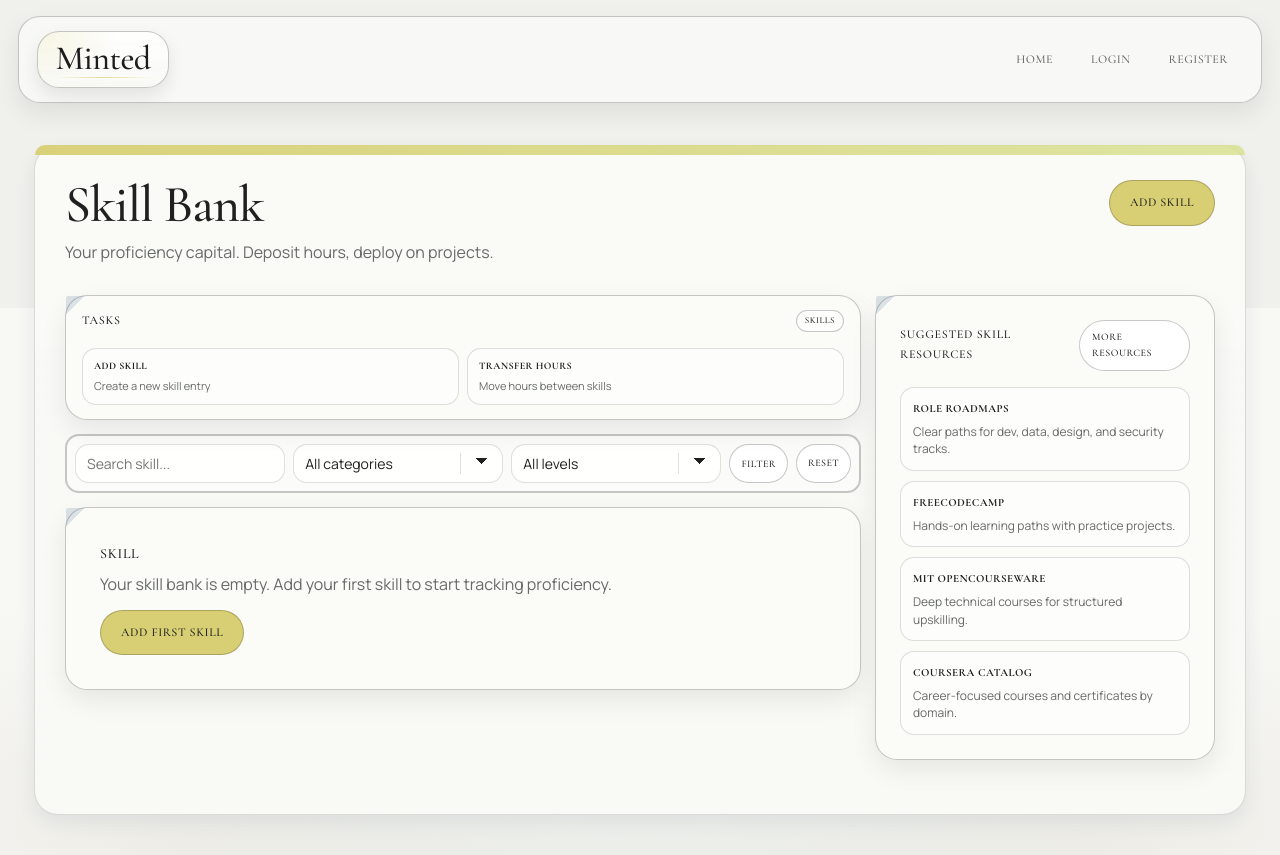
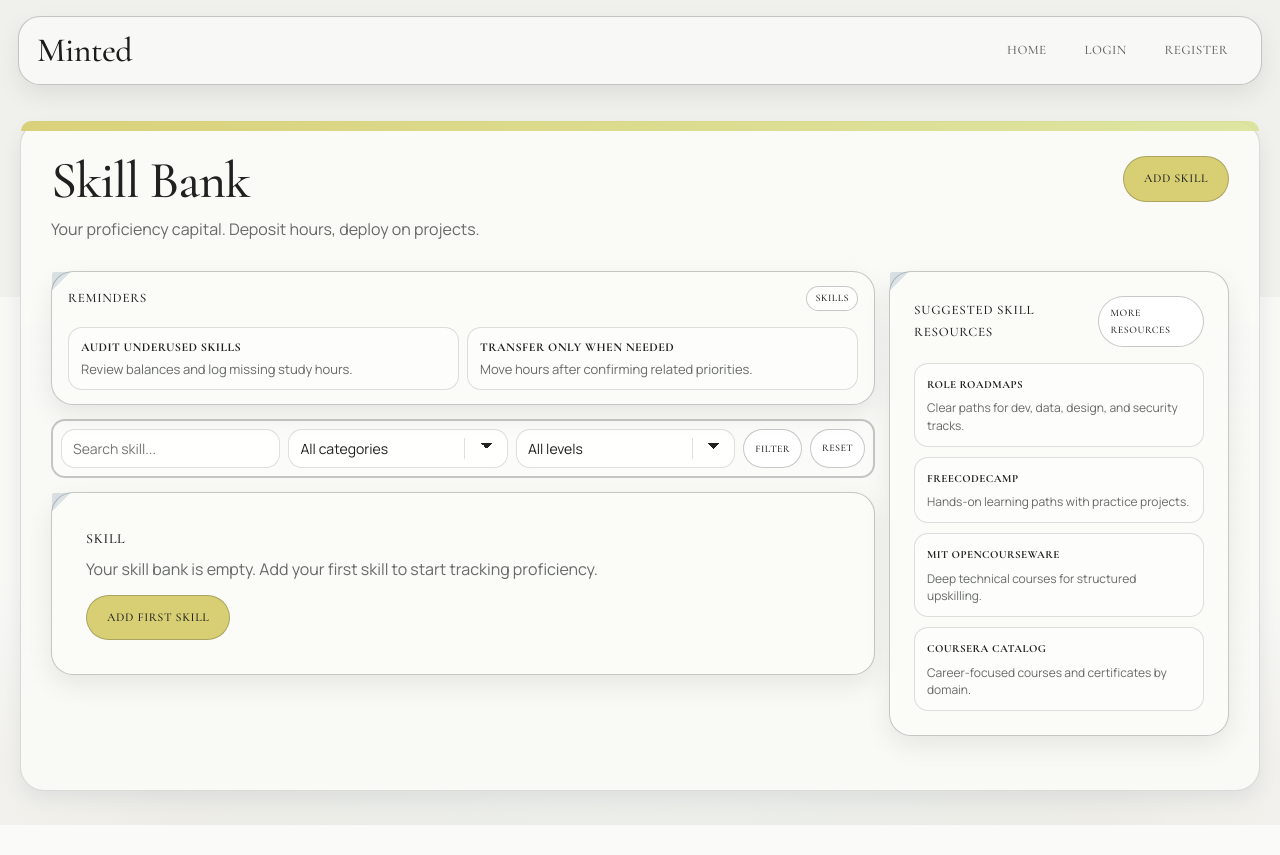
Before and after one commit to khtvi/minted, a Python web app: template templates/skills.html in a window 1280 px wide. After the commit the page ends 825 px from the top, so only its background shows below. Run offline with Jinja, Linux system fonts and the light colour scheme; the template is opened without the code that fills it, so the values that code supplies are empty.

Commit message:
fix design errors

```diff
--- a/app.py
+++ b/app.py
@@ -587,7 +587,7 @@ def register():
         user = User(email, pin, email=email)
         users.append(user)
         save_users()
-        session["show_tour"] = True
+        session["show_tour"] = False
         session["username"] = user.username
         session["display_name"] = user.name or user.username
         flash("Account created! Let's finish your profile.", "success")
@@ -639,6 +639,7 @@ def welcome():
             return redirect(url_for("welcome"))
         user.name = name
         save_users()
+        session["show_tour"] = True
         session["display_name"] = user.name
         flash(f"Welcome, {user.name}!", "success")
         return redirect(url_for("dashboard"))
--- a/static/styles.css
+++ b/static/styles.css
@@ -141,34 +141,23 @@ body {
   justify-content: center;
   text-decoration: none;
   color: var(--ink);
-  min-width: 132px;
-  padding: 10px 16px 11px;
-  border: 1.5px solid var(--border);
-  border-radius: 22px;
-  background:
-    radial-gradient(110% 160% at 0% 0%, rgba(216, 207, 116, 0.2), transparent 58%),
-    linear-gradient(180deg, rgba(255, 255, 255, 0.94), rgba(248, 248, 244, 0.88));
-  box-shadow: 0 8px 18px rgba(0, 0, 0, 0.09);
-  position: relative;
-  overflow: hidden;
-  transition: transform 0.2s ease, box-shadow 0.2s ease, border-color 0.2s ease;
+  min-width: 0;
+  padding: 0;
+  border: 0;
+  border-radius: 0;
+  background: transparent;
+  box-shadow: none;
+  position: static;
+  overflow: visible;
+  transition: color 0.2s ease;
 }
 
 .brand-mark::after {
-  content: "";
-  position: absolute;
-  left: 16px;
-  right: 16px;
-  bottom: 9px;
-  height: 1px;
-  background: linear-gradient(90deg, transparent, rgba(216, 207, 116, 0.7), transparent);
-  pointer-events: none;
+  content: none;
 }
 
 .brand-mark:hover {
-  transform: translateY(-1px);
-  box-shadow: 0 12px 22px rgba(0, 0, 0, 0.12);
-  border-color: rgba(27, 28, 27, 0.36);
+  color: var(--text);
 }
 
 .brand-kicker {
@@ -204,8 +193,8 @@ body {
   text-decoration: none;
   color: var(--text-muted);
   font-family: var(--display);
-  font-size: 12px;
-  letter-spacing: 0.04em;
+  font-size: 13px;
+  letter-spacing: 0.03em;
   text-transform: uppercase;
   transition: color 0.2s ease, border-color 0.2s ease, background 0.2s ease, transform 0.2s ease;
 }
@@ -247,7 +236,7 @@ body {
 .site-main {
   width: min(1680px, 100%);
   margin: 0 auto;
-  padding: 42px 34px 40px;
+  padding: 36px 20px 34px;
   position: relative;
 }
 
@@ -1149,7 +1138,16 @@ label {
   font-family: var(--display);
   text-transform: uppercase;
   letter-spacing: 0.06em;
-  font-size: 12px;
+  font-size: 13px;
+}
+
+.page-kicker {
+  font-family: var(--display);
+  text-transform: uppercase;
+  letter-spacing: 0.05em;
+  font-size: 14px;
+  color: var(--text-muted);
+  margin-bottom: 6px;
 }
 
 .task-hub {
@@ -1216,8 +1214,40 @@ label {
   font-family: var(--display);
   text-transform: uppercase;
   letter-spacing: 0.05em;
-  font-size: 9px;
+  font-size: 10px;
   background: rgba(255, 255, 255, 0.7);
+}
+
+.reminder-list {
+  display: grid;
+  gap: 8px;
+}
+
+.reminder-list-inline {
+  grid-template-columns: repeat(2, minmax(0, 1fr));
+}
+
+.reminder-item {
+  border: 1px solid var(--border-soft);
+  border-radius: 14px;
+  padding: 10px 12px;
+  background: rgba(255, 255, 255, 0.56);
+}
+
+.reminder-item strong {
+  display: block;
+  font-family: var(--display);
+  text-transform: uppercase;
+  letter-spacing: 0.04em;
+  font-size: 12px;
+}
+
+.reminder-item span {
+  display: block;
+  margin-top: 3px;
+  color: var(--text-muted);
+  font-size: 13px;
+  line-height: 1.45;
 }
 
 .task-grid {
--- a/templates/base.html
+++ b/templates/base.html
@@ -63,7 +63,6 @@
       <div class="tour-step" data-tour-step data-target="[data-tour-target='skills-nav']" data-title="Skills" data-body="Add a skill and log study time."></div>
       <div class="tour-step" data-tour-step data-target="[data-tour-target='jobs-nav']" data-title="Jobs" data-body="Track applications and status changes."></div>
       <div class="tour-step" data-tour-step data-target="[data-tour-target='vault-nav']" data-title="Vault" data-body="Log income and expenses here."></div>
-      <div class="tour-step" data-tour-step data-target="[data-task-target='task-hub']" data-title="Tasks" data-body="Use section tasks to move faster."></div>
     </div>
   {% endif %}
 
@@ -130,12 +129,13 @@
           window.removeEventListener("resize", renderStep);
         };
 
-        const placePopover = (rect) => {
+        const placePopover = (rect, target) => {
           if (!popover) return;
-          const margin = 12;
+          const margin = 18;
           const popoverRect = popover.getBoundingClientRect();
+          const inTopNav = !!(target && target.closest(".top-nav"));
           const spaceBelow = window.innerHeight - rect.bottom;
-          const showBelow = spaceBelow > popoverRect.height + 24;
+          const showBelow = inTopNav || spaceBelow > popoverRect.height + 24;
           const top = showBelow ? rect.bottom + margin : rect.top - popoverRect.height - margin;
           const left = Math.min(
             Math.max(margin, rect.left),
@@ -174,7 +174,7 @@
           if (title) title.textContent = step.dataset.title || "";
           if (body) body.textContent = step.dataset.body || "";
           if (next) next.textContent = index === steps.length - 1 ? "Finish" : "Next";
-          requestAnimationFrame(() => placePopover(rect));
+          requestAnimationFrame(() => placePopover(rect, target));
         };
 
         if (next) {
--- a/templates/income.html
+++ b/templates/income.html
@@ -6,11 +6,11 @@
 
   <section class="task-hub task-hub-inline card">
     <div class="section-header">
-      <div class="section-title">Tasks</div>
+      <div class="section-title">Reminders</div>
       <div class="task-tags"><span class="task-tag">Vault</span></div>
     </div>
-    <div class="task-grid">
-      <a href="{{ url_for('add_income') }}" class="task-link"><strong>Add entry</strong><span>Log a vault transaction</span></a>
+    <div class="reminder-list reminder-list-inline">
+      <div class="reminder-item"><strong>Log today’s cash movement</strong><span>Capture income or expense before the day closes.</span></div>
     </div>
   </section>
 
--- a/templates/jobs.html
+++ b/templates/jobs.html
@@ -14,11 +14,11 @@
 
   <section class="task-hub task-hub-inline card">
     <div class="section-header">
-      <div class="section-title">Tasks</div>
+      <div class="section-title">Reminders</div>
       <div class="task-tags"><span class="task-tag">Jobs</span></div>
     </div>
-    <div class="task-grid">
-      <a href="{{ url_for('add_job') }}" class="task-link"><strong>Log job</strong><span>Add a new application</span></a>
+    <div class="reminder-list reminder-list-inline">
+      <div class="reminder-item"><strong>Update application status</strong><span>Close stale entries and keep pipeline fresh.</span></div>
     </div>
   </section>
 
--- a/templates/skills.html
+++ b/templates/skills.html
@@ -10,12 +10,12 @@
     <div class="skills-main">
       <section class="task-hub task-hub-inline card" data-task-target="task-hub">
         <div class="section-header">
-          <div class="section-title">Tasks</div>
+          <div class="section-title">Reminders</div>
           <div class="task-tags"><span class="task-tag">Skills</span></div>
         </div>
-        <div class="task-grid">
-          <a href="{{ url_for('add_skill') }}" class="task-link"><strong>Add skill</strong><span>Create a new skill entry</span></a>
-          <a href="{{ url_for('transfer_skill') }}" class="task-link"><strong>Transfer hours</strong><span>Move hours between skills</span></a>
+        <div class="reminder-list reminder-list-inline">
+          <div class="reminder-item"><strong>Audit underused skills</strong><span>Review balances and log missing study hours.</span></div>
+          <div class="reminder-item"><strong>Transfer only when needed</strong><span>Move hours after confirming related priorities.</span></div>
         </div>
       </section>
 
```
Also changed, not shown: other parts of static/styles.css (+16 -9 lines), templates/dashboard.html (+7 -6 lines).
